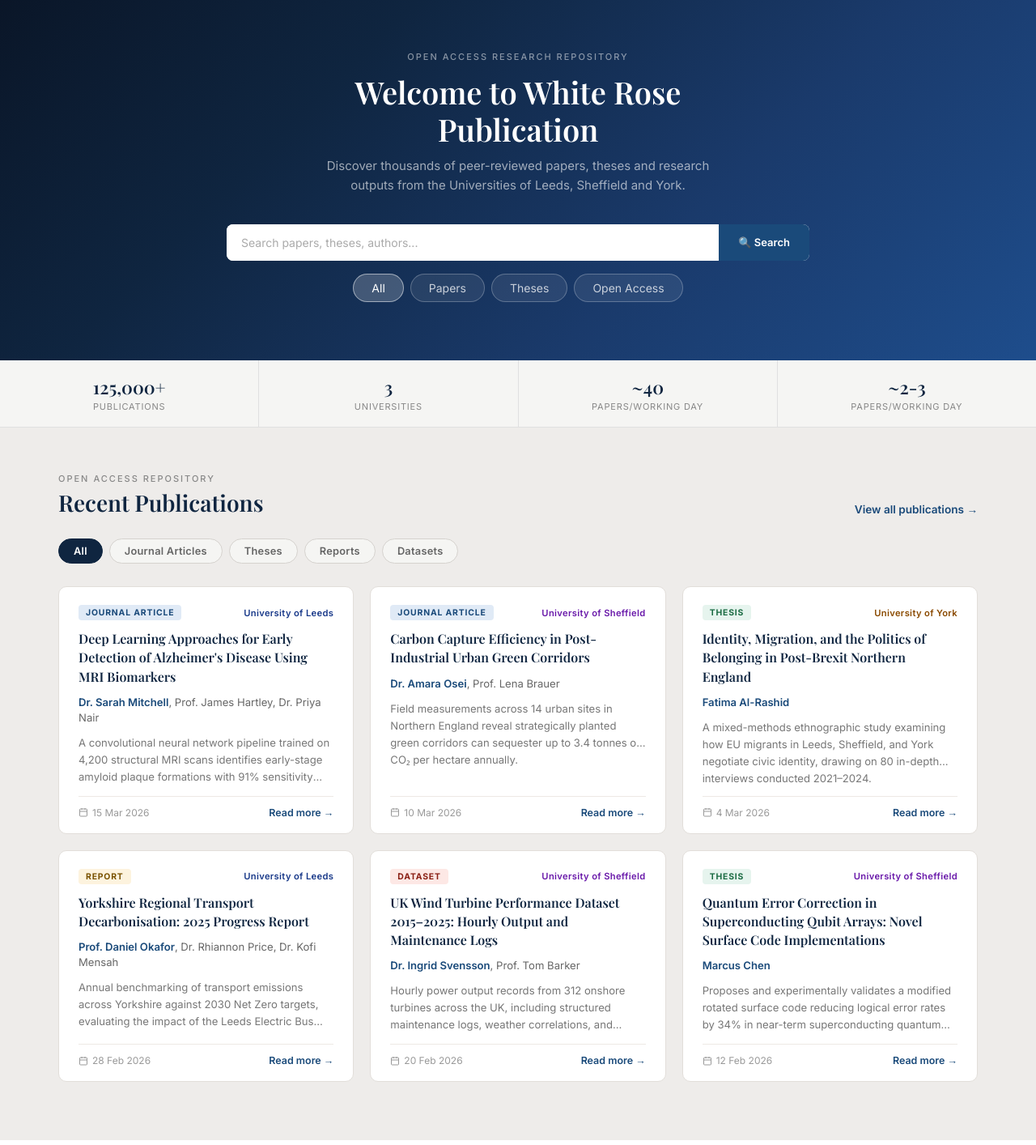
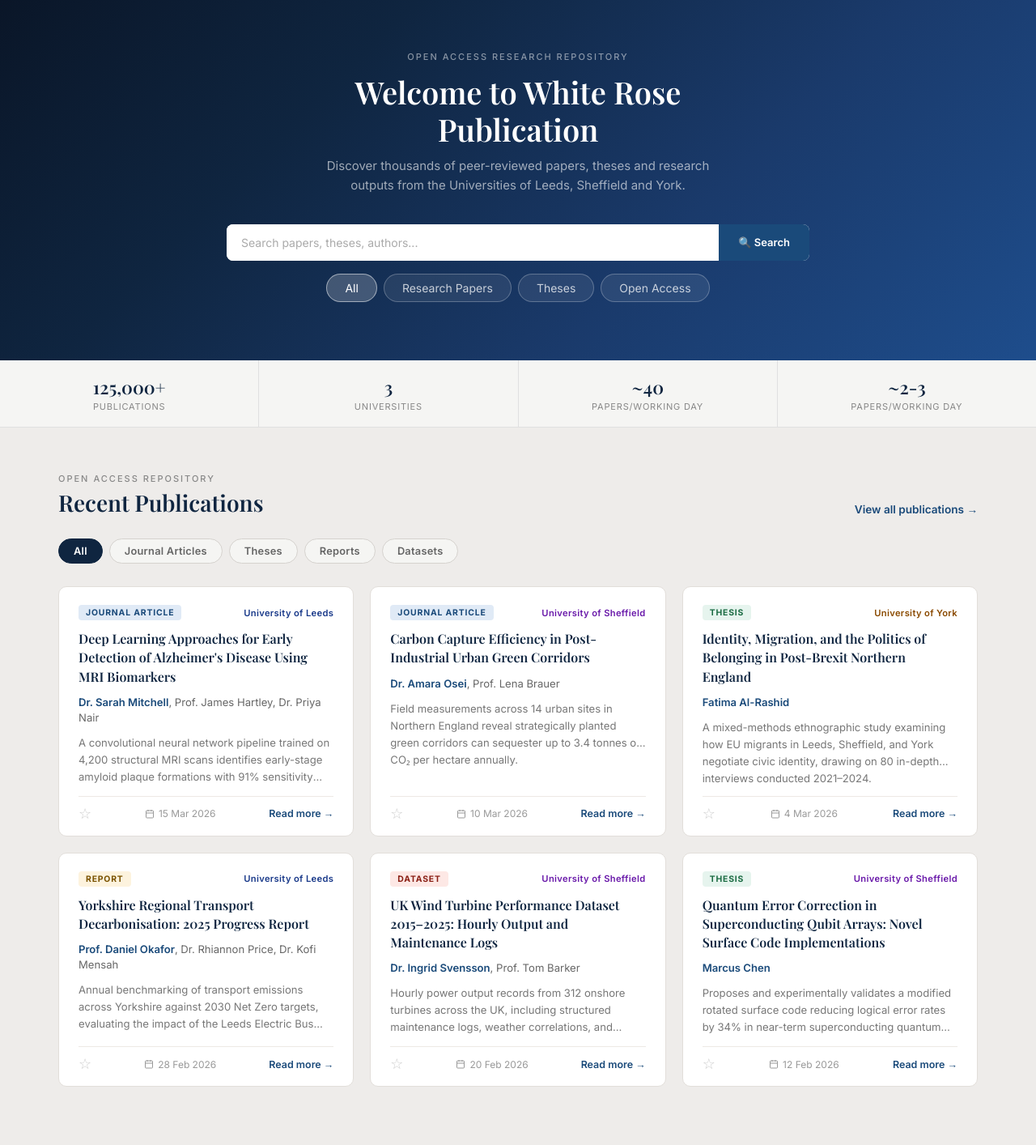
Before and after one commit to farzanajoe/White-Rose-Dashboard, a Flask app: page / in a window 1280 px wide. Shown: the part 165-1579 px from the top of the page at 81% size. Run offline with Flask 3, Linux system fonts and the light colour scheme; parts of the project's set-up code (start-up, migrations or seed data) failed here and were passed over; some web fonts are replaced.

Commit message:
add star icon

```diff
--- a/static/styles.css
+++ b/static/styles.css
@@ -377,6 +377,7 @@ body {
   opacity: 1;
 }
 
+
 /* Card top row: badge + uni */
 .pub-card-top {
   display: flex;
@@ -503,6 +504,37 @@ body {
   font-size: 0.9rem;
 }
 
+/* ── Bookmark / Save star ── */
+.pub-bookmark {
+  background: none;
+  border: none;
+  cursor: pointer;
+  padding: 0;
+  font-size: 18px;
+  line-height: 1;
+  color: #ccc;
+  transition: color 0.2s, transform 0.15s;
+}
+
+.pub-bookmark:hover {
+  color: #1a4a7a;
+  transform: scale(1.2);
+}
+
+.pub-bookmark.saved {
+  color: #1a4a7a;
+}
+
+/* Empty state */
+.pub-empty {
+  display: none;
+  grid-column: 1 / -1;
+  text-align: center;
+  padding: 60px 20px;
+  color: #aaa;
+  font-size: 0.9rem;
+}
+
 /* Responsive */
 @media (max-width: 700px) {
   .publications-section {
--- a/templates/index.html
+++ b/templates/index.html
@@ -43,7 +43,7 @@
 
     <div class="search-filters">
       <div class="filter-chip active">All</div>
-      <div class="filter-chip">Papers</div>
+      <div class="filter-chip">Research Papers</div>
       <div class="filter-chip">Theses</div>
       <div class="filter-chip">Open Access</div>
     </div>
@@ -71,13 +71,9 @@
 
  <!-- =============================================
        RECENT PUBLICATIONS
-       Data comes from your backend — replace the
-       placeholder cards below with a server-side
-       loop (Jinja2, PHP, etc.) or a fetch() call.
   ============================================= -->
   <section class="publications-section" aria-label="Recent Publications">
 
-    <!-- Header -->
     <div class="pub-section-header">
       <div class="pub-section-left">
         <p class="pub-eyebrow">Open Access Repository</p>
@@ -86,7 +82,6 @@
       <a href="#" class="pub-view-all">View all publications →</a>
     </div>
 
-    <!-- Filter pills -->
     <div class="pub-filter-bar" role="group" aria-label="Filter by type">
       <button class="pub-filter-btn active" data-filter="all">All</button>
       <button class="pub-filter-btn" data-filter="article">Journal Articles</button>
@@ -95,12 +90,6 @@
       <button class="pub-filter-btn" data-filter="dataset">Datasets</button>
     </div>
 
-    <!-- Cards grid
-         BACKEND NOTE: render one .pub-card per row from your DB query.
-         Required data attributes on <article>:
-           data-type  → "article" | "thesis" | "report" | "dataset"
-           data-uni   → "leeds"   | "sheffield" | "york"
-    -->
     <div class="pub-grid" id="pubGrid">
 
       <!-- Card 1 -->
@@ -117,6 +106,7 @@
           A convolutional neural network pipeline trained on 4,200 structural MRI scans identifies early-stage amyloid plaque formations with 91% sensitivity prior to clinical symptom onset.
         </p>
         <div class="pub-card-footer">
+          <button class="pub-bookmark" aria-label="Save publication" title="Save">☆</button>
           <span class="pub-card-date">
             <svg width="12" height="12" viewBox="0 0 24 24" fill="none" stroke="currentColor" stroke-width="2"><rect x="3" y="4" width="18" height="18" rx="2"/><line x1="16" y1="2" x2="16" y2="6"/><line x1="8" y1="2" x2="8" y2="6"/><line x1="3" y1="10" x2="21" y2="10"/></svg>
             15 Mar 2026
@@ -139,6 +129,7 @@
           Field measurements across 14 urban sites in Northern England reveal strategically planted green corridors can sequester up to 3.4 tonnes of CO₂ per hectare annually.
         </p>
         <div class="pub-card-footer">
+          <button class="pub-bookmark" aria-label="Save publication" title="Save">☆</button>
           <span class="pub-card-date">
             <svg width="12" height="12" viewBox="0 0 24 24" fill="none" stroke="currentColor" stroke-width="2"><rect x="3" y="4" width="18" height="18" rx="2"/><line x1="16" y1="2" x2="16" y2="6"/><line x1="8" y1="2" x2="8" y2="6"/><line x1="3" y1="10" x2="21" y2="10"/></svg>
             10 Mar 2026
@@ -161,6 +152,7 @@
           A mixed-methods ethnographic study examining how EU migrants in Leeds, Sheffield, and York negotiate civic identity, drawing on 80 in-depth interviews conducted 2021–2024.
         </p>
         <div class="pub-card-footer">
+          <button class="pub-bookmark" aria-label="Save publication" title="Save">☆</button>
           <span class="pub-card-date">
             <svg width="12" height="12" viewBox="0 0 24 24" fill="none" stroke="currentColor" stroke-width="2"><rect x="3" y="4" width="18" height="18" rx="2"/><line x1="16" y1="2" x2="16" y2="6"/><line x1="8" y1="2" x2="8" y2="6"/><line x1="3" y1="10" x2="21" y2="10"/></svg>
             4 Mar 2026
@@ -183,6 +175,7 @@
           Annual benchmarking of transport emissions across Yorkshire against 2030 Net Zero targets, evaluating the impact of the Leeds Electric Bus Fleet rollout on urban air quality.
         </p>
         <div class="pub-card-footer">
+          <button class="pub-bookmark" aria-label="Save publication" title="Save">☆</button>
           <span class="pub-card-date">
             <svg width="12" height="12" viewBox="0 0 24 24" fill="none" stroke="currentColor" stroke-width="2"><rect x="3" y="4" width="18" height="18" rx="2"/><line x1="16" y1="2" x2="16" y2="6"/><line x1="8" y1="2" x2="8" y2="6"/><line x1="3" y1="10" x2="21" y2="10"/></svg>
             28 Feb 2026
@@ -205,6 +198,7 @@
           Hourly power output records from 312 onshore turbines across the UK, including structured maintenance logs, weather correlations, and downtime classifications over a decade.
         </p>
         <div class="pub-card-footer">
+          <button class="pub-bookmark" aria-label="Save publication" title="Save">☆</button>
           <span class="pub-card-date">
             <svg width="12" height="12" viewBox="0 0 24 24" fill="none" stroke="currentColor" stroke-width="2"><rect x="3" y="4" width="18" height="18" rx="2"/><line x1="16" y1="2" x2="16" y2="6"/><line x1="8" y1="2" x2="8" y2="6"/><line x1="3" y1="10" x2="21" y2="10"/></svg>
             20 Feb 2026
@@ -227,6 +221,7 @@
           Proposes and experimentally validates a modified rotated surface code reducing logical error rates by 34% in near-term superconducting quantum processors operating at 15 mK.
         </p>
         <div class="pub-card-footer">
+          <button class="pub-bookmark" aria-label="Save publication" title="Save">☆</button>
           <span class="pub-card-date">
             <svg width="12" height="12" viewBox="0 0 24 24" fill="none" stroke="currentColor" stroke-width="2"><rect x="3" y="4" width="18" height="18" rx="2"/><line x1="16" y1="2" x2="16" y2="6"/><line x1="8" y1="2" x2="8" y2="6"/><line x1="3" y1="10" x2="21" y2="10"/></svg>
             12 Feb 2026
@@ -235,14 +230,75 @@
         </div>
       </article>
 
-      <!-- Empty state (JS shows this when filter returns nothing) -->
+      <!-- Empty state -->
       <div class="pub-empty" id="pubEmpty" aria-live="polite">
         No publications found for this filter.
       </div>
 
-    </div><!-- /pub-grid -->
+    </div>
   </section>
-  <!-- ===== END RECENT PUBLICATIONS ===== -->
+
+  <script>
+    /* ── Filter logic ── */
+    const filterBtns = document.querySelectorAll('.pub-filter-btn');
+    const pubCards   = document.querySelectorAll('.pub-card');
+    const pubEmpty   = document.getElementById('pubEmpty');
+
+    filterBtns.forEach(btn => {
+      btn.addEventListener('click', () => {
+        filterBtns.forEach(b => b.classList.remove('active'));
+        btn.classList.add('active');
+        const filter = btn.dataset.filter;
+        let visible = 0;
+        pubCards.forEach(card => {
+          const show = filter === 'all' || card.dataset.type === filter;
+          card.style.display = show ? '' : 'none';
+          if (show) visible++;
+        });
+        pubEmpty.style.display = visible === 0 ? 'block' : 'none';
+      });
+    });
+
+    /* ── Bookmark logic ── */
+    function getCardId(card) {
+      // When backend is connected, replace with: card.dataset.id
+      return 'saved_' + card.querySelector('.pub-card-title').textContent.trim().slice(0, 40);
+    }
+
+    function initBookmarks() {
+      document.querySelectorAll('.pub-bookmark').forEach(btn => {
+        const card = btn.closest('.pub-card');
+        const id   = getCardId(card);
+
+        if (localStorage.getItem(id) === 'true') {
+          btn.classList.add('saved');
+          btn.textContent = '★';
+          btn.setAttribute('aria-label', 'Unsave publication');
+        }
+
+        btn.addEventListener('click', e => {
+          e.stopPropagation();
+          const isSaved = btn.classList.toggle('saved');
+          btn.textContent = isSaved ? '★' : '☆';
+          btn.setAttribute('aria-label', isSaved ? 'Unsave publication' : 'Save publication');
+          localStorage.setItem(id, isSaved);
+        });
+      });
+    }
+
+    initBookmarks();
+
+    /* ── Keyboard: Enter/Space activates card link ── */
+    pubCards.forEach(card => {
+      card.addEventListener('keydown', e => {
+        if (e.key === 'Enter' || e.key === ' ') {
+          e.preventDefault();
+          card.querySelector('.pub-card-link')?.click();
+        }
+      });
+    });
+  </script>
+
 
 
 </body>
```
